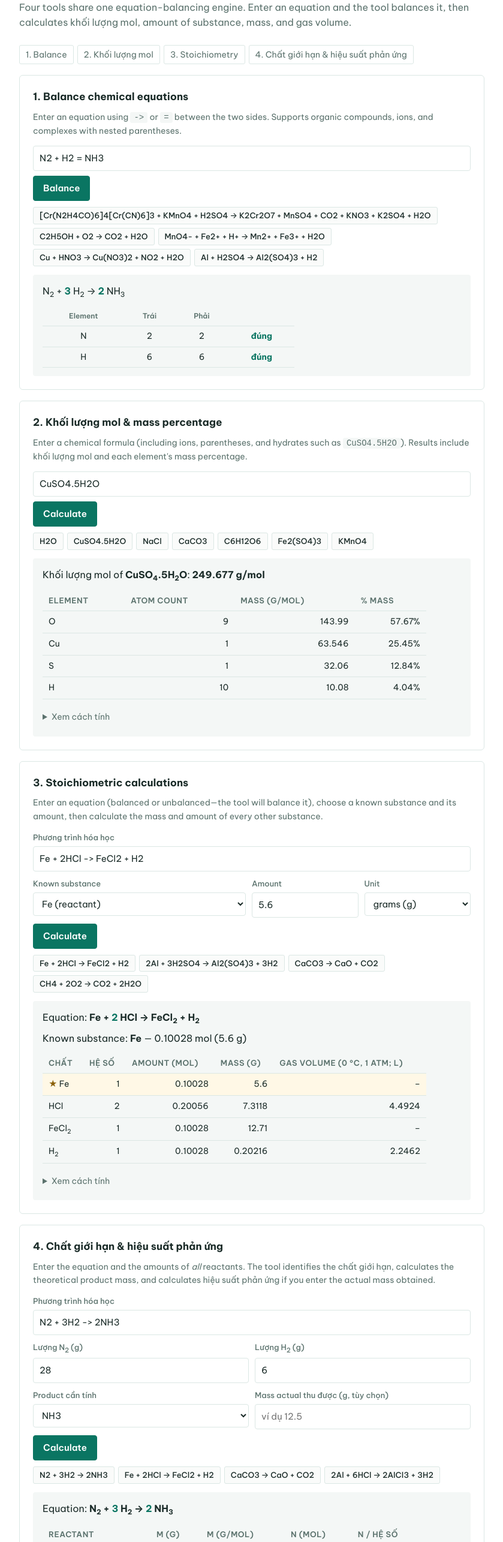
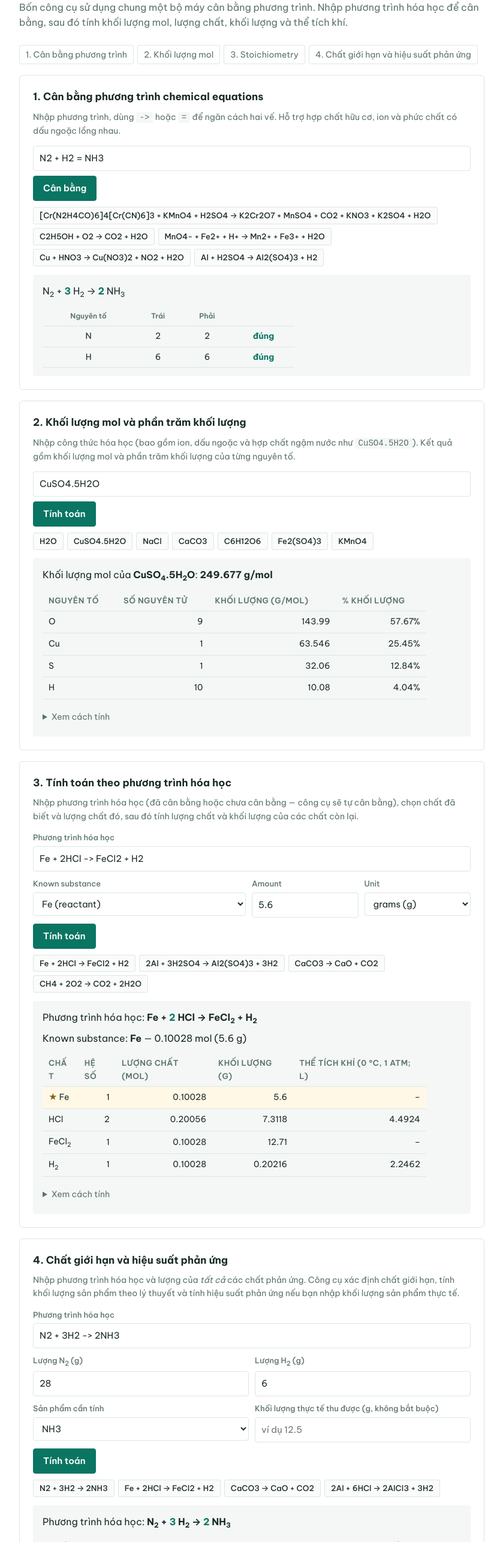
Before and after one commit to Subgeneric/Subgeneric, a plain HTML site: page reactions.html in a window 1280 px wide. Shown: the part 149-2720 px from the top of the page at 60% size, without its empty margins (220-1059 px from the left). Drawn offline with Linux system fonts and the light colour scheme.

Commit message:
Translate interface consistently into Vietnamese

```diff
--- a/reactions.html
+++ b/reactions.html
@@ -4,8 +4,8 @@
 <meta charset="utf-8">
 <meta name="viewport" content="width=device-width, initial-scale=1">
 <link rel="icon" type="image/svg+xml" href="favicon.svg">
-<title>Reactions &amp; calculations – Subgeneric</title>
-<meta name="description" content="Equation balancing, khối lượng mol, stoichiometry, chất giới hạns, and hiệu suất phản ứng.">
+<title>Phản ứng và tính toán – Subgeneric</title>
+<meta name="description" content="Cân bằng phương trình hóa học, khối lượng mol, tính toán theo phương trình, chất giới hạn và hiệu suất phản ứng.">
 <link rel="preconnect" href="https://fonts.googleapis.com">
 <link rel="preconnect" href="https://fonts.gstatic.com" crossorigin>
 <link href="https://fonts.googleapis.com/css2?family=Be+Vietnam+Pro:wght@400;500;600;700;800&display=swap" rel="stylesheet">
@@ -194,36 +194,36 @@ html[data-theme="dark"] .demo-panel{background:var(--paper);border-color:var(--l
     <a class="name" href="index.html" aria-label="Subgeneric — trang chủ"><span class="brand-symbol" aria-hidden="true"><svg viewBox="0 0 40 40" focusable="false"><path d="M13 8h14M16 8v9l-7 13a3 3 0 0 0 3 4h16a3 3 0 0 0 3-4l-7-13V8" fill="none" stroke="currentColor" stroke-width="2.5" stroke-linecap="round" stroke-linejoin="round"/><path d="M12 27h16l3 5a1.5 1.5 0 0 1-1.5 2h-19a1.5 1.5 0 0 1-1.5-2z" fill="#9fe2c7"/><circle cx="18" cy="24" r="1.6" fill="#fff"/><circle cx="23" cy="21" r="1.2" fill="#fff"/></svg></span> Subgeneric</a>
     <nav aria-label="Điều hướng chính">
       <a href="index.html">Trang chủ</a>
-      <a href="reactions.html" aria-current="page">Reactions &amp; calculations</a>
-      <a href="titration.html">Titration simulator</a>
-    <button class="theme-toggle" id="themeToggle" type="button" aria-pressed="false">☾ Dark mode</button>
+      <a href="reactions.html" aria-current="page">Phản ứng và tính toán</a>
+      <a href="titration.html">Mô phỏng chuẩn độ</a>
+    <button class="theme-toggle" id="themeToggle" type="button" aria-pressed="false">☾ Chế độ tối</button>
     </nav>
   </div>
 </header>
 
 <main class="wrap">
 
-  <h1>Reactions &amp; calculations</h1>
+  <h1>Phản ứng và tính toán</h1>
   <p class="intro">
-    Four tools share one equation-balancing engine. Enter an equation and the tool balances it, then calculates khối lượng mol, amount of substance, mass, and gas volume.
+    Bốn công cụ sử dụng chung một bộ máy cân bằng phương trình. Nhập phương trình hóa học để cân bằng, sau đó tính khối lượng mol, lượng chất, khối lượng và thể tích khí.
   </p>
 
   <nav class="nav-tools" aria-label="Mục lục công cụ">
-    <a href="#tool1">1. Balance</a>
+    <a href="#tool1">1. Cân bằng phương trình</a>
     <a href="#tool2">2. Khối lượng mol</a>
     <a href="#tool3">3. Stoichiometry</a>
-    <a href="#tool4">4. Chất giới hạn &amp; hiệu suất phản ứng</a>
+    <a href="#tool4">4. Chất giới hạn và hiệu suất phản ứng</a>
   </nav>
 
   <!-- ============ 1. CÂN BẰNG ============ -->
   <section class="tool" id="tool1">
-    <h3>1. Balance chemical equations</h3>
+    <h3>1. Cân bằng phương trình chemical equations</h3>
     <p class="hint">
-      Enter an equation using <code>-&gt;</code> or <code>=</code> between the two sides. Supports organic compounds, ions, and complexes with nested parentheses.
+      Nhập phương trình, dùng <code>-&gt;</code> hoặc <code>=</code> để ngăn cách hai vế. Hỗ trợ hợp chất hữu cơ, ion và phức chất có dấu ngoặc lồng nhau.
     </p>
     <div class="row">
       <input type="text" id="eq" value="N2 + H2 = NH3" autocomplete="off" spellcheck="false">
-      <button id="eqBtn">Balance</button>
+      <button id="eqBtn">Cân bằng</button>
     </div>
     <div class="chips" id="eqChips"></div>
     <div id="eqOut" class="result" aria-live="polite"></div>
@@ -231,13 +231,13 @@ html[data-theme="dark"] .demo-panel{background:var(--paper);border-color:var(--l
 
   <!-- ============ 2. MOLAR MASS ============ -->
   <section class="tool" id="tool2">
-    <h3>2. Khối lượng mol &amp; mass percentage</h3>
+    <h3>2. Khối lượng mol và phần trăm khối lượng</h3>
     <p class="hint">
-      Enter a chemical formula (including ions, parentheses, and hydrates such as <code>CuSO4.5H2O</code>). Results include khối lượng mol and each element's mass percentage.
+      Nhập công thức hóa học (bao gồm ion, dấu ngoặc và hợp chất ngậm nước như <code>CuSO4.5H2O</code>). Kết quả gồm khối lượng mol và phần trăm khối lượng của từng nguyên tố.
     </p>
     <div class="row">
       <input type="text" id="mmIn" value="CuSO4.5H2O" autocomplete="off" spellcheck="false">
-      <button id="mmBtn">Calculate</button>
+      <button id="mmBtn">Tính toán</button>
     </div>
     <div class="chips" id="mmChips"></div>
     <div id="mmOut" class="result" aria-live="polite"></div>
@@ -245,9 +245,9 @@ html[data-theme="dark"] .demo-panel{background:var(--paper);border-color:var(--l
 
   <!-- ============ 3. TÍNH THEO PHƯƠNG TRÌNH ============ -->
   <section class="tool" id="tool3">
-    <h3>3. Stoichiometric calculations</h3>
+    <h3>3. Tính toán theo phương trình hóa học</h3>
     <p class="hint">
-      Enter an equation (balanced or unbalanced—the tool will balance it), choose a known substance and its amount, then calculate the mass and amount of every other substance.
+      Nhập phương trình hóa học (đã cân bằng hoặc chưa cân bằng — công cụ sẽ tự cân bằng), chọn chất đã biết và lượng chất đó, sau đó tính lượng chất và khối lượng của các chất còn lại.
     </p>
     <div class="inline-form">
       <div>
@@ -272,7 +272,7 @@ html[data-theme="dark"] .demo-panel{background:var(--paper);border-color:var(--l
         </div>
       </div>
       <div class="row">
-        <button id="stBtn">Calculate</button>
+        <button id="stBtn">Tính toán</button>
       </div>
     </div>
     <div class="chips" id="stChips"></div>
@@ -281,9 +281,9 @@ html[data-theme="dark"] .demo-panel{background:var(--paper);border-color:var(--l
 
   <!-- ============ 4. LIMITING REACTANT & PERCENT YIELD ============ -->
   <section class="tool" id="tool4">
-    <h3>4. Chất giới hạn &amp; hiệu suất phản ứng</h3>
+    <h3>4. Chất giới hạn và hiệu suất phản ứng</h3>
     <p class="hint">
-      Enter the equation and the amounts of <em>all</em> reactants. The tool identifies the chất giới hạn, calculates the theoretical product mass, and calculates hiệu suất phản ứng if you enter the actual mass obtained.
+      Nhập phương trình hóa học và lượng của <em>tất cả</em> các chất phản ứng. Công cụ xác định chất giới hạn, tính khối lượng sản phẩm theo lý thuyết và tính hiệu suất phản ứng nếu bạn nhập khối lượng sản phẩm thực tế.
     </p>
     <div class="inline-form">
       <div>
@@ -293,16 +293,16 @@ html[data-theme="dark"] .demo-panel{background:var(--paper);border-color:var(--l
       <div id="lrInputs" class="cols"></div>
       <div class="cols">
         <div>
-          <label for="lrProduct">Product cần tính</label>
+          <label for="lrProduct">Sản phẩm cần tính</label>
           <select id="lrProduct"></select>
         </div>
         <div>
-          <label for="lrActual">Mass actual thu được (g, tùy chọn)</label>
+          <label for="lrActual">Khối lượng thực tế thu được (g, không bắt buộc)</label>
           <input type="number" id="lrActual" min="0" step="any" placeholder="ví dụ 12.5">
         </div>
       </div>
       <div class="row">
-        <button id="lrBtn">Calculate</button>
+        <button id="lrBtn">Tính toán</button>
       </div>
     </div>
     <div class="chips" id="lrChips"></div>
@@ -313,7 +313,7 @@ html[data-theme="dark"] .demo-panel{background:var(--paper);border-color:var(--l
 
 <footer>
   <div class="wrap">
-    <div>Subgeneric · Mô phỏng phục vụ học tập, không thay thế thí nghiệm actual.</div>
+    <div>Subgeneric · Mô phỏng phục vụ học tập, không thay thế thí nghiệm thực tế.</div>
     <div>Trường THCS và THPT Trần Đại Nghĩa</div>
   </div>
 </footer>
@@ -420,7 +420,7 @@ function parseFormula(str){
     var s='';
     while(i<str.length && /[0-9]/.test(str[i])){s+=str[i++];}
     var n=s?BigInt(s):1n;
-    if(n===0n)throw new Error('The atom count must be greater than 0');
+    if(n===0n)throw new Error('Số nguyên tử phải lớn hơn 0');
     return n;
   }
   function group(depth){
@@ -470,7 +470,7 @@ function molarMass(formula){
   for(var el in parsed.counts){
     if(el==='e')continue;
     var n=Number(parsed.counts[el]);
-    if(!(el in AW))throw new Error('No atomic mass is available for element "'+el+'"');
+    if(!(el in AW))throw new Error('Không có dữ liệu khối lượng nguyên tử cho nguyên tố "'+el+'"');
     var m=n*AW[el];
     total+=m;
     breakdown.push({el:el,n:n,mass:m,pct:0});
@@ -484,7 +484,7 @@ function molarMass(formula){
 function balance(eq){
   var parts=eq.trim().split(/\s*(?:->|=>|→|=)\s*/);
   if(parts.length!==2||!parts[0]||!parts[1])
-    throw new Error('Use exactly one arrow (->) or equals sign (=) between the left and right sides.');
+    throw new Error('Hãy dùng đúng một mũi tên (->) hoặc dấu bằng (=) để ngăn cách vế trái và vế phải.');
   function clean(s){
     // Split at a plus only when a new formula follows; keep the plus in Fe2+, H+, etc.
     return s.split(/\+(?=\s*\d*\s*(?:[A-Z]|\[|\(|\{))/).map(function(x){
@@ -492,7 +492,7 @@ function balance(eq){
     }).filter(function(x){return x!=='';});
   }
   var L=clean(parts[0]),R=clean(parts[1]);
-  if(!L.length||!R.length)throw new Error('Each side must contain at least one substance.');
+  if(!L.length||!R.length)throw new Error('Mỗi vế phải có ít nhất một chất.');
   var species=L.concat(R);
   var comps=species.map(parseFormula);
   var set={};
@@ -521,7 +521,7 @@ function balance(eq){
   }
   var free=[];
   for(var cc=0;cc<cols;cc++){if(pivots.indexOf(cc)<0)free.push(cc)}
-  if(free.length===0)throw new Error('Unable to balance. Check the chemical formulas.');
+  if(free.length===0)throw new Error('Không thể cân bằng phương trình. Hãy kiểm tra các công thức hóa học.');
   function positiveIntegerCoefficients(values){
     var x=new Array(cols).fill(null).map(function(){return [0n,1n]});
     free.forEach(function(fc,j){x[fc]=[BigInt(values[j]),1n]});
@@ -548,7 +548,7 @@ function balance(eq){
   if(free.length===1){
     ints=positiveIntegerCoefficients([1]);
   }else{
-    if(free.length>3)throw new Error('The equation has too many free variables. Split it into separate reactions.');
+    if(free.length>3)throw new Error('Phương trình có quá nhiều biến tự do. Hãy tách thành các phản ứng riêng.');
     var limit=24,attempts=0,maxAttempts=15000,values=new Array(free.length);
     var best=null,bestScore=null;
     function searchPositive(depth){
@@ -571,7 +571,7 @@ function balance(eq){
     searchPositive(0);
     ints=best;
   }
-  if(!ints)throw new Error('No suitable set of positive integer coefficients was found. Check the formulas or split the reaction into separate equations.');
+  if(!ints)throw new Error('Không tìm được bộ hệ số nguyên dương phù hợp. Hãy kiểm tra công thức hoặc tách phản ứng thành các phương trình riêng.');
   return {L:L,R:R,coef:ints,comps:comps,els:els};
 }
 
@@ -631,7 +631,7 @@ function renderBalanced(res){
     }).join(' + ');
   };
   var html=parts(res.L,0)+' &rarr; '+parts(res.R,res.L.length);
-  var tbl='<table class="atoms"><tr><th>Element</th><th>Trái</th><th>Phải</th><th></th></tr>';
+  var tbl='<table class="atoms"><tr><th>Nguyên tố</th><th>Trái</th><th>Phải</th><th></th></tr>';
   res.els.forEach(function(el){
     var dispName=el==='e'?'Điện tích':el;
     var l=0n,r=0n;
@@ -676,11 +676,11 @@ var mmIn=document.getElementById('mmIn'),mmOut=document.getElementById('mmOut');
 function runMolarMass(){
   try{
     var r=molarMass(mmIn.value);
-    var html='<div>Khối lượng mol of <strong>'+fmtFormula(r.formula)+
+    var html='<div>Khối lượng mol của <strong>'+fmtFormula(r.formula)+
              '</strong>: <strong>'+fmtNum(r.M,6)+' g/mol</strong>';
     if(r.charge!==0n)html+=' · điện tích '+r.charge.toString();
     html+='</div>';
-    html+='<table class="data"><tr><th>Element</th><th>Atom count</th><th>Mass (g/mol)</th><th>% mass</th></tr>';
+    html+='<table class="data"><tr><th>Nguyên tố</th><th>Số nguyên tử</th><th>Khối lượng (g/mol)</th><th>% khối lượng</th></tr>';
     r.breakdown.forEach(function(b){
       html+='<tr><td>'+b.el+'</td><td class="num">'+b.n+'</td><td class="num">'+
             fmtNum(b.mass,5)+'</td><td class="num">'+b.pct.toFixed(2)+'%</td></tr>';
@@ -729,7 +729,7 @@ function refreshStKnown(){
     });
     if(prev && names[parseInt(prev,10)]!==undefined) sel.value=prev;
   }catch(e){
-    sel.innerHTML='<option value="">— nhập equation hợp lệ —</option>';
+    sel.innerHTML='<option value="">— nhập phương trình hợp lệ —</option>';
   }
 }
 
@@ -738,22 +738,22 @@ function runStoich(){
     var res=balance(stEq.value);
     var names=res.L.concat(res.R);
     var idx=parseInt(stKnown.value,10);
-    if(isNaN(idx))throw new Error('Select a known substance.');
+    if(isNaN(idx))throw new Error('Hãy chọn một chất đã biết.');
     var amount=parseFloat(stAmt.value);
-    if(!isFinite(amount)||amount<=0)throw new Error('The amount must be positive.');
+    if(!isFinite(amount)||amount<=0)throw new Error('Lượng chất phải là số dương.');
     var Mlist=speciesMasses(res);
     var invalidMassIndex=Mlist.findIndex(function(m){return m===null;});
-    if(invalidMassIndex>=0)throw new Error('Unable to calculate the khối lượng mol of '+names[invalidMassIndex]);
+    if(invalidMassIndex>=0)throw new Error('Không thể tính khối lượng mol của '+names[invalidMassIndex]);
     var Mknown=Mlist[idx];
 
     var nKnown=(stUnit.value==='g')?amount/Mknown:amount;
     var coefKnown=Number(res.coef[idx]);
     var ratio=nKnown/coefKnown;
 
-    var html='<div>Equation: <strong>'+renderEquationLine(res)+'</strong></div>';
+    var html='<div>Phương trình hóa học: <strong>'+renderEquationLine(res)+'</strong></div>';
     html+='<div style="margin-top:6px">Known substance: <strong>'+fmtFormula(names[idx])+
           '</strong> — '+fmtNum(nKnown,5)+' mol ('+fmtNum(nKnown*Mknown,5)+' g)</div>';
-    html+='<table class="data"><tr><th>Chất</th><th>Hệ số</th><th>Amount (mol)</th><th>Mass (g)</th><th>Gas volume (0 °C, 1 atm; L)</th></tr>';
+    html+='<table class="data"><tr><th>Chất</th><th>Hệ số</th><th>Lượng chất (mol)</th><th>Khối lượng (g)</th><th>Thể tích khí (0 °C, 1 atm; L)</th></tr>';
     names.forEach(function(n,i){
       var coef=Number(res.coef[i]);
       var mol=ratio*coef;
@@ -819,7 +819,7 @@ function refreshLRInputs(){
   try{
     var res=balance(lrEq.value);
     var names=res.L;
-    if(!names.length)throw new Error('No reactants found.');
+    if(!names.length)throw new Error('Không tìm thấy chất phản ứng.');
     names.forEach(function(n,i){
       var wrap=document.createElement('div');
       var lab=document.createElement('label');
@@ -857,18 +857,18 @@ function runLimiting(){
     var res=balance(lrEq.value);
     var reactants=res.L;
     var products=res.R;
-    if(!reactants.length)throw new Error('No reactants found.');
-    if(!products.length)throw new Error('No products found.');
+    if(!reactants.length)throw new Error('Không tìm thấy chất phản ứng.');
+    if(!products.length)throw new Error('Không tìm thấy sản phẩm.');
 
     var Mlist=speciesMasses(res);
     var amounts=[];
     for(var i=0;i<reactants.length;i++){
       var inp=document.getElementById('lr_in_'+i);
-      if(!inp)throw new Error('Missing input for '+reactants[i]);
+      if(!inp)throw new Error('Thiếu dữ liệu cho '+reactants[i]);
       var v=parseFloat(inp.value);
-      if(!isFinite(v)||v<0)throw new Error('Invalid amount for '+reactants[i]+'.');
+      if(!isFinite(v)||v<0)throw new Error('Lượng chất không hợp lệ cho '+reactants[i]+'.');
       var M=Mlist[i];
-      if(M===null)throw new Error('Unable to calculate the khối lượng mol of '+reactants[i]);
+      if(M===null)throw new Error('Không thể tính khối lượng mol của '+reactants[i]);
       amounts.push({name:reactants[i],g:v,M:M,mol:v/M,coef:Number(res.coef[i])});
     }
 
@@ -877,14 +877,14 @@ function runLimiting(){
       var r=a.mol/a.coef;
       if(r<limRatio){limRatio=r;lim=a;}
     });
-    if(!lim||limRatio<=0)throw new Error('Enter a positive amount for at least one reactant.');
+    if(!lim||limRatio<=0)throw new Error('Hãy nhập lượng dương cho ít nhất một chất phản ứng.');
 
     var prodName=lrProduct.value;
     var prodIdx=products.indexOf(prodName);
-    if(prodIdx<0)throw new Error('Select a product to calculate.');
+    if(prodIdx<0)throw new Error('Hãy chọn sản phẩm cần tính.');
     var prodCoef=Number(res.coef[res.L.length+prodIdx]);
     var prodM=Mlist[res.L.length+prodIdx];
-    if(prodM===null)throw new Error('Unable to calculate the khối lượng mol of '+prodName);
+    if(prodM===null)throw new Error('Không thể tính khối lượng mol của '+prodName);
 
     var molTheoLT=limRatio*prodCoef;
     var massTheoLT=molTheoLT*prodM;
@@ -893,8 +893,8 @@ function runLimiting(){
     var haveActual=isFinite(actual)&&actual>0;
     var H=haveActual?actual/massTheoLT*100:null;
 
-    var html='<div>Equation: <strong>'+renderEquationLine(res)+'</strong></div>';
-    html+='<table class="data"><tr><th>Reactant</th><th>m (g)</th><th>M (g/mol)</th><th>n (mol)</th><th>n / hệ số</th></tr>';
+    var html='<div>Phương trình hóa học: <strong>'+renderEquationLine(res)+'</strong></div>';
+    html+='<table class="data"><tr><th>Chất phản ứng</th><th>m (g)</th><th>M (g/mol)</th><th>n (mol)</th><th>n / hệ số</th></tr>';
     amounts.forEach(function(a){
       var isLim=(a===lim);
       html+='<tr'+(isLim?' class="lim"':'')+'><td>'+fmtFormula(a.name)+
@@ -909,7 +909,7 @@ function runLimiting(){
     var duList=amounts.filter(function(a){return a!==lim});
     if(duList.length){
       html+='<div style="margin-top:10px">Sau reaction, các chất còn dư:</div>';
-      html+='<table class="data"><tr><th>Excess reactant</th><th>n ban đầu (mol)</th><th>n reaction (mol)</th><th>n dư (mol)</th><th>m dư (g)</th></tr>';
+      html+='<table class="data"><tr><th>Chất phản ứng dư</th><th>n ban đầu (mol)</th><th>n đã phản ứng (mol)</th><th>n còn dư (mol)</th><th>m còn dư (g)</th></tr>';
       duList.forEach(function(a){
         var nPU=limRatio*a.coef;
         var nDu=a.mol-nPU;
@@ -922,22 +922,22 @@ function runLimiting(){
       html+='</table>';
     }
 
-    html+='<div style="margin-top:12px">Product <strong>'+fmtFormula(prodName)+
-          '</strong> theo theoretical: <strong>'+fmtNum(massTheoLT,5)+' g</strong> ('+
+    html+='<div style="margin-top:12px">Sản phẩm <strong>'+fmtFormula(prodName)+
+          '</strong> theo lý thuyết: <strong>'+fmtNum(massTheoLT,5)+' g</strong> ('+
           fmtNum(molTheoLT,5)+' mol)</div>';
 
     if(haveActual){
-      html+='<div>Mass actual: <strong>'+fmtNum(actual,5)+' g</strong></div>';
-      html+='<div>Hiệu suất phản ứng reaction: <strong>'+H.toFixed(2)+'%</strong></div>';
+      html+='<div>Khối lượng thực tế: <strong>'+fmtNum(actual,5)+' g</strong></div>';
+      html+='<div>Hiệu suất phản ứng: <strong>'+H.toFixed(2)+'%</strong></div>';
     }else{
-      html+='<div style="color:var(--muted);font-size:14px">Nhập actual mass để tính hiệu suất phản ứng.</div>';
+      html+='<div style="color:var(--muted);font-size:14px">Nhập khối lượng thực tế để tính hiệu suất phản ứng.</div>';
     }
 
     html+='<details class="species"><summary>Xem cách tính</summary>'+
           '<div style="font-size:14px;color:var(--muted);margin-top:6px">'+
-          '1) Đổi mass mỗi reactant sang mol: n = m / M.<br>'+
-          '2) Chia n cho corresponding coefficient. Chất có ratio nhỏ nhất là chất giới hạn.<br>'+
-          '3) Amount (mol) product = ratio nhỏ nhất × hệ số product. Mass theoretical = n × M.<br>'+
+          '1) Đổi khối lượng mỗi chất phản ứng sang mol: n = m / M.<br>'+
+          '2) Chia n cho corresponding coefficient. Chất có tỉ số nhỏ nhất là chất giới hạn.<br>'+
+          '3) Lượng sản phẩm (mol) = tỉ số nhỏ nhất × hệ số sản phẩm. Khối lượng lý thuyết = n × M.<br>'+
           '4) Hiệu suất phản ứng H% = (m actual / m theoretical) × 100%.'+
           '</div></details>';
 
@@ -971,7 +971,7 @@ runLimiting();
 (function(){
  var root=document.documentElement,button=document.getElementById('themeToggle');
  if(!button)return;
- function update(){var dark=root.getAttribute('data-theme')==='dark';button.textContent=dark?'☀ Light mode':'☾ Dark mode';button.setAttribute('aria-pressed',String(dark));button.setAttribute('aria-label',dark?'Switch to light mode':'Switch to dark mode');}
+ function update(){var dark=root.getAttribute('data-theme')==='dark';button.textContent=dark?'☀ Chế độ sáng':'☾ Chế độ tối';button.setAttribute('aria-pressed',String(dark));button.setAttribute('aria-label',dark?'Chuyển sang chế độ sáng':'Chuyển sang chế độ tối');}
  button.addEventListener('click',function(){var next=root.getAttribute('data-theme')==='dark'?'light':'dark';root.setAttribute('data-theme',next);try{localStorage.setItem('subgeneric-theme',next)}catch(e){}update();});
  update();
 })();
```
